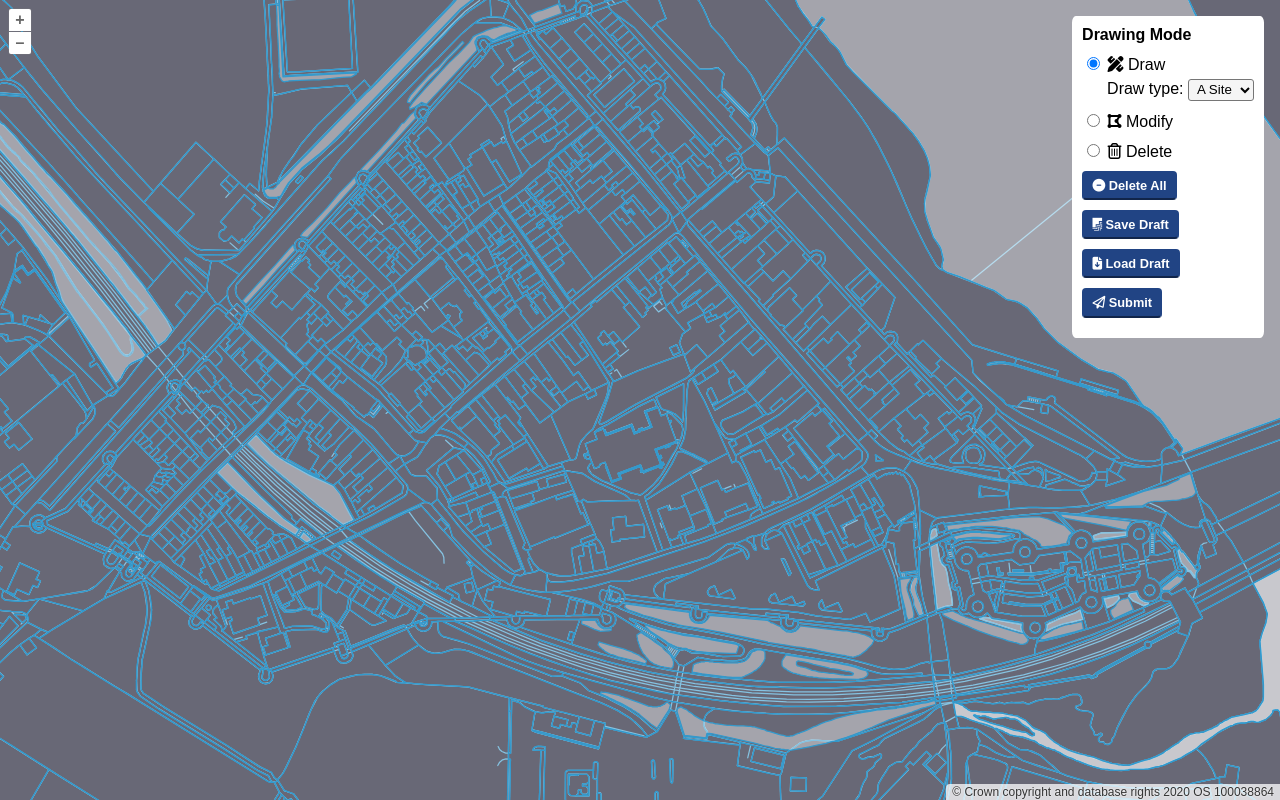
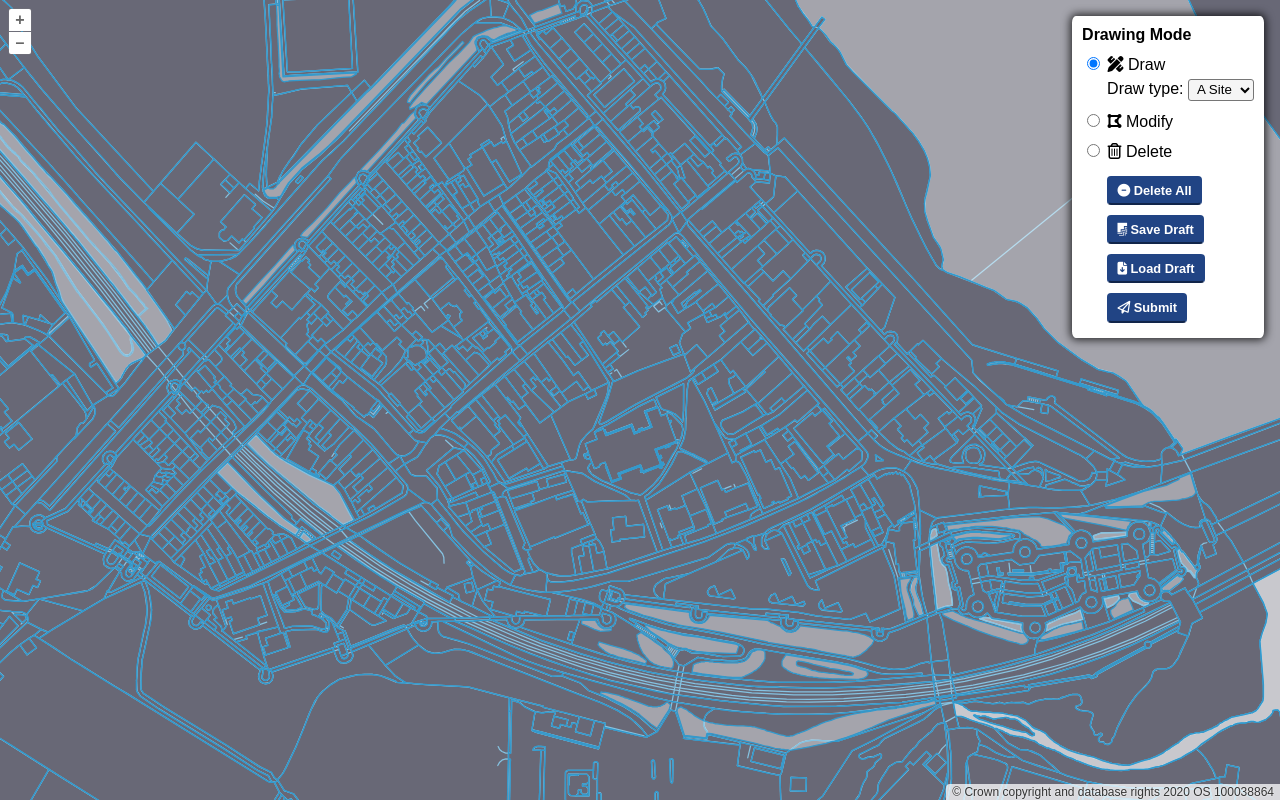
Before and after one commit to bluefoxtech/bluefox-draw-tool, a website built with webpack: page src/index.html in a window 1280 px wide. Built offline with nearby package versions, Linux system fonts and the light colour scheme; what ol-hashed would draw is missing.

Commit message:
move buttons and add box shadow to menu

```diff
--- a/src/index.html
+++ b/src/index.html
@@ -45,6 +45,7 @@
       </div>
 
     </form>
+    <div class="buttons-wrapper">
       <div>
         <button id="clear"><i class="fas fa-minus-circle"></i> Delete All</button>
       </div>
@@ -57,6 +58,8 @@
       <div>
         <button type="reset" name="submit-drawing" id="submit-drawing"><i class="far fa-paper-plane"></i>  Submit</button>
       </div>
+    </div>
+
 
   </div>
 </body>
--- a/src/main.css
+++ b/src/main.css
@@ -19,10 +19,13 @@ body {
   background-color: white;
   padding: 10px;
   border-radius: 2%;
+  -webkit-box-shadow: 0px 0px 8px 2px rgba(0, 0, 0, 0.75);
+  -moz-box-shadow: 0px 0px 8px 2px rgba(0, 0, 0, 0.75);
+  box-shadow: 0px 0px 8px 2px rgba(0, 0, 0, 0.75);
 }
 
 #interaction {
-  color: white
+  color: white;
 }
 
 .radio {
@@ -40,27 +43,31 @@ h4 {
 
 button {
   padding: 5px;
-  background: rgba(33, 68, 132, 1.0);
+  background: rgba(33, 68, 132, 1);
   cursor: pointer;
   padding: 0.4em 0.65em;
-  border-top: rgba(33, 68, 132, 1.0) 2px solid;
-  border-left: rgba(33, 68, 132, 1.0) 2px solid;
-  border-right: rgba(33, 68, 132, 1.0) 2px solid;
+  border-top: rgba(33, 68, 132, 1) 2px solid;
+  border-left: rgba(33, 68, 132, 1) 2px solid;
+  border-right: rgba(33, 68, 132, 1) 2px solid;
   border-bottom: solid 2px #11254a;
   font-size: 0.8em;
   font-weight: bold;
   color: white;
-  margin-bottom: 10px;
+  margin: 5px 0 5px 0;
   border-radius: 4px;
 }
 
+.buttons-wrapper {
+  padding-left: 25px;
+}
+
 button:active {
-  border-bottom: solid 2px  rgba(33, 68, 132, 1.0);
-  box-shadow: 0 0 2px rgba(0, 0, 0, 0.30);
+  border-bottom: solid 2px rgba(33, 68, 132, 1);
+  box-shadow: 0 0 2px rgba(0, 0, 0, 0.3);
 }
 
 #draw-type {
-  background-color:whitesmoke;
+  background-color: whitesmoke;
   padding: 0.1em 0.3em;
   border-radius: 3px;
 }
```
Lines whose indentation alone changed are shown as unchanged.
